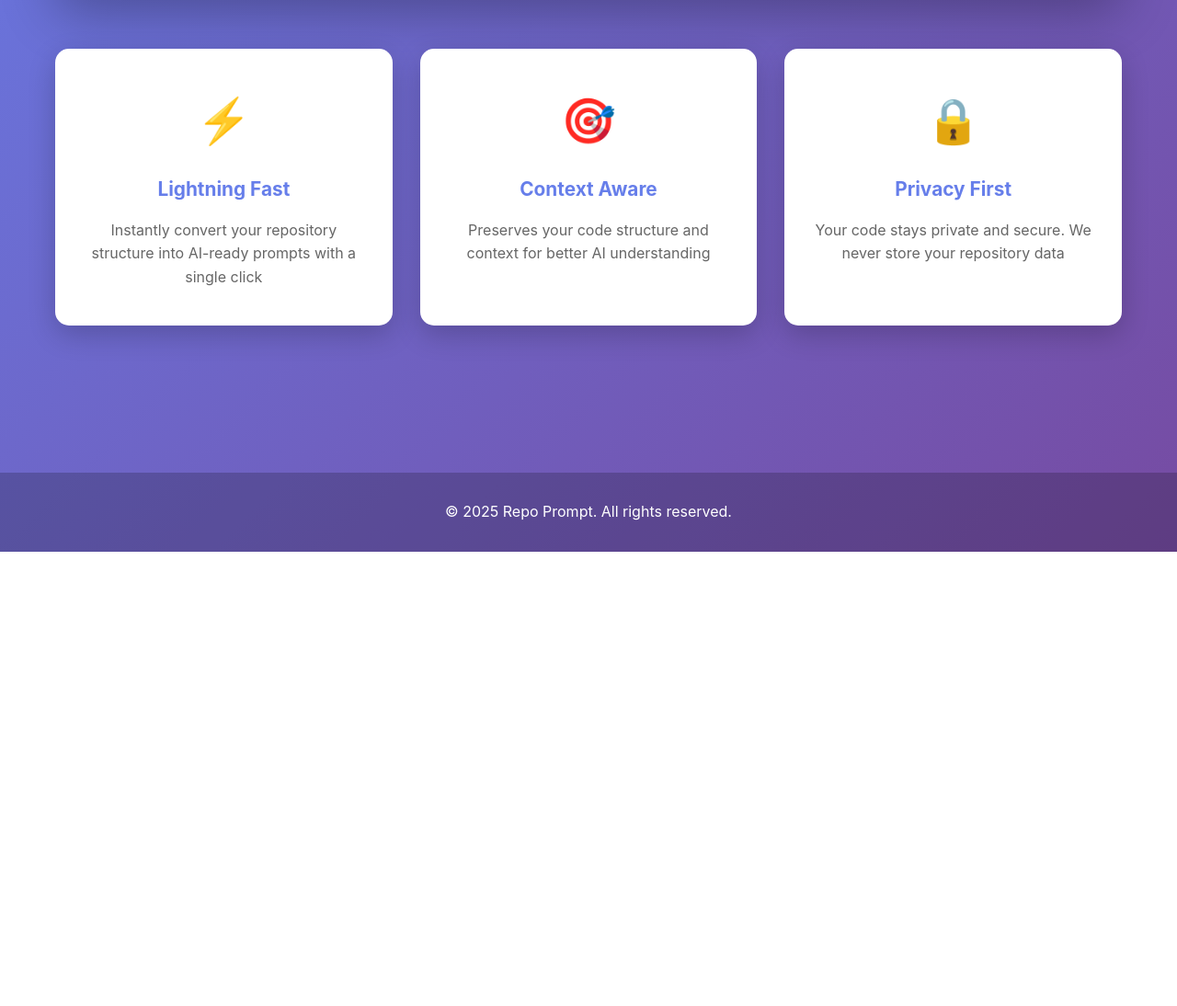
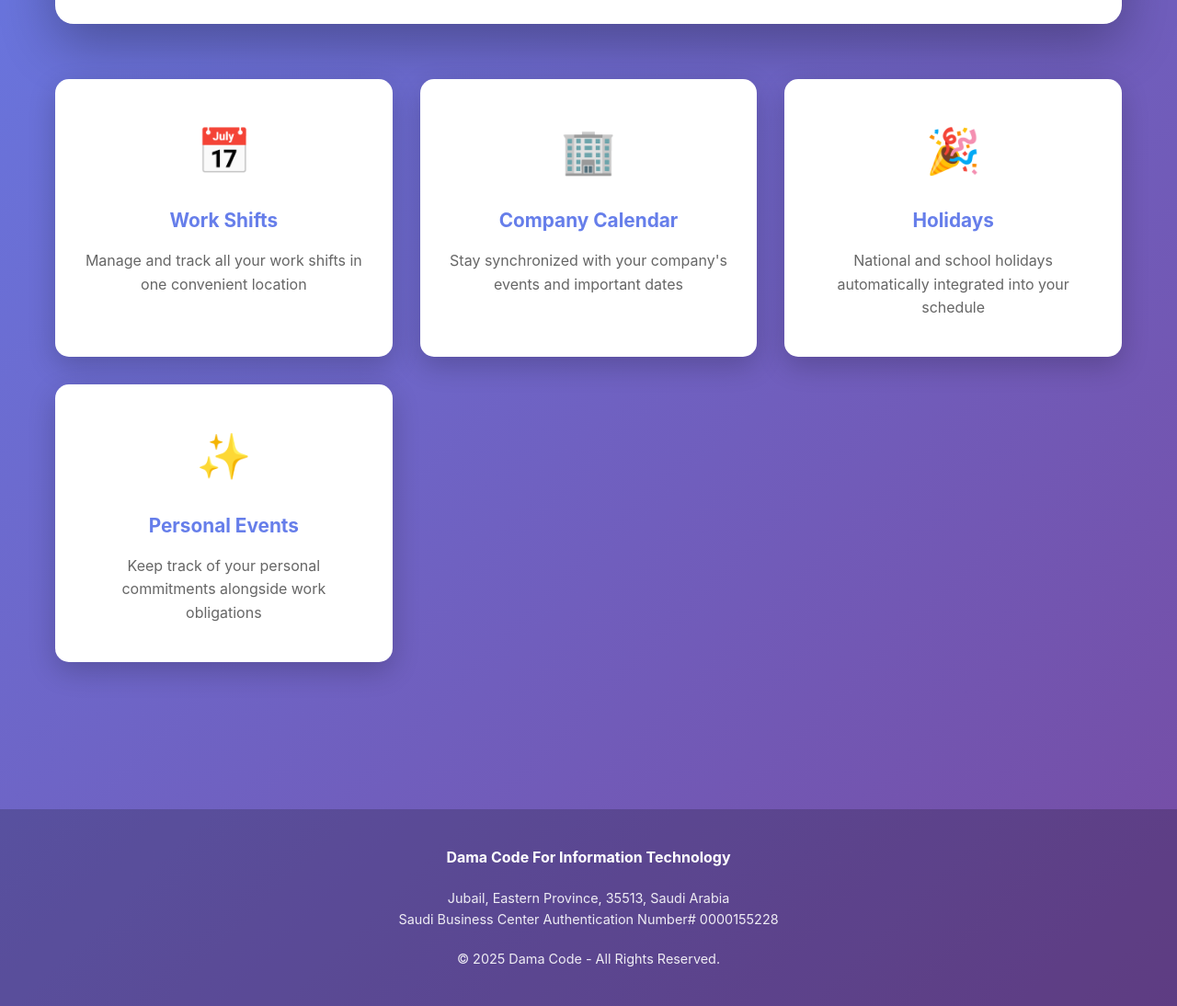
Before and after one commit to work8k/damacode, a plain HTML site: page index.html in a window 1280 px wide. Shown: the part 560-1654 px from the top of the page at 92% size. Before the commit the page ends 1160 px from the top, so only its background shows below. Drawn offline with Linux system fonts and the light colour scheme.

Commit message:
Update index.html

```diff
--- a/index.html
+++ b/index.html
@@ -3,7 +3,7 @@
 <head>
     <meta charset="UTF-8">
     <meta name="viewport" content="width=device-width, initial-scale=1.0">
-    <title>Repo Prompt - Transform Your Repository into AI Prompts</title>
+    <title>Dama Code - ZAM Calendar</title>
     <style>
         * {
             margin: 0;
@@ -88,6 +88,9 @@
             font-size: 1.3em;
             color: #666;
             margin-bottom: 40px;
+            max-width: 800px;
+            margin-left: auto;
+            margin-right: auto;
         }
 
         .cta-button {
@@ -143,8 +146,14 @@
             background: rgba(0, 0, 0, 0.2);
             color: white;
             text-align: center;
-            padding: 30px 20px;
+            padding: 40px 20px;
             margin-top: 80px;
+        }
+
+        footer .company-info {
+            margin-top: 20px;
+            font-size: 0.9em;
+            opacity: 0.9;
         }
 
         @media (max-width: 768px) {
@@ -158,6 +167,7 @@
 
             .nav-links {
                 gap: 15px;
+                font-size: 0.9em;
             }
         }
     </style>
@@ -166,7 +176,7 @@
     <!-- Navigation -->
     <nav>
         <div class="container">
-            <a href="index.html" class="logo">🚀 Repo Prompt</a>
+            <a href="index.html" class="logo">Dama Code</a>
             <ul class="nav-links">
                 <li><a href="index.html">Home</a></li>
                 <li><a href="privacy.html">Privacy Policy</a></li>
@@ -177,34 +187,44 @@
     <!-- Hero Section -->
     <div class="container">
         <div class="hero">
-            <h1>Transform Your Repository into AI Prompts</h1>
-            <p class="subtitle">Convert your GitHub repositories into perfectly formatted prompts for AI assistants</p>
+            <h1>ZAM Calendar</h1>
+            <p class="subtitle">Simplify scheduling by uniting work shifts, your company calendar, national and school holidays, and personal events into one seamless experience.</p>
             <a href="#" class="cta-button">Get Started</a>
         </div>
 
         <!-- Features -->
         <div class="features">
             <div class="feature">
-                <div class="feature-icon">⚡</div>
-                <h3>Lightning Fast</h3>
-                <p>Instantly convert your repository structure into AI-ready prompts with a single click</p>
+                <div class="feature-icon">📅</div>
+                <h3>Work Shifts</h3>
+                <p>Manage and track all your work shifts in one convenient location</p>
             </div>
             <div class="feature">
-                <div class="feature-icon">🎯</div>
-                <h3>Context Aware</h3>
-                <p>Preserves your code structure and context for better AI understanding</p>
+                <div class="feature-icon">🏢</div>
+                <h3>Company Calendar</h3>
+                <p>Stay synchronized with your company's events and important dates</p>
             </div>
             <div class="feature">
-                <div class="feature-icon">🔒</div>
-                <h3>Privacy First</h3>
-                <p>Your code stays private and secure. We never store your repository data</p>
+                <div class="feature-icon">🎉</div>
+                <h3>Holidays</h3>
+                <p>National and school holidays automatically integrated into your schedule</p>
+            </div>
+            <div class="feature">
+                <div class="feature-icon">✨</div>
+                <h3>Personal Events</h3>
+                <p>Keep track of your personal commitments alongside work obligations</p>
             </div>
         </div>
     </div>
 
     <!-- Footer -->
     <footer>
-        <p>&copy; 2025 Repo Prompt. All rights reserved.</p>
+        <p><strong>Dama Code For Information Technology</strong></p>
+        <div class="company-info">
+            <p>Jubail, Eastern Province, 35513, Saudi Arabia</p>
+            <p>Saudi Business Center Authentication Number# 0000155228</p>
+            <p style="margin-top: 20px;">&copy; 2025 Dama Code - All Rights Reserved.</p>
+        </div>
     </footer>
 </body>
 </html>
```
